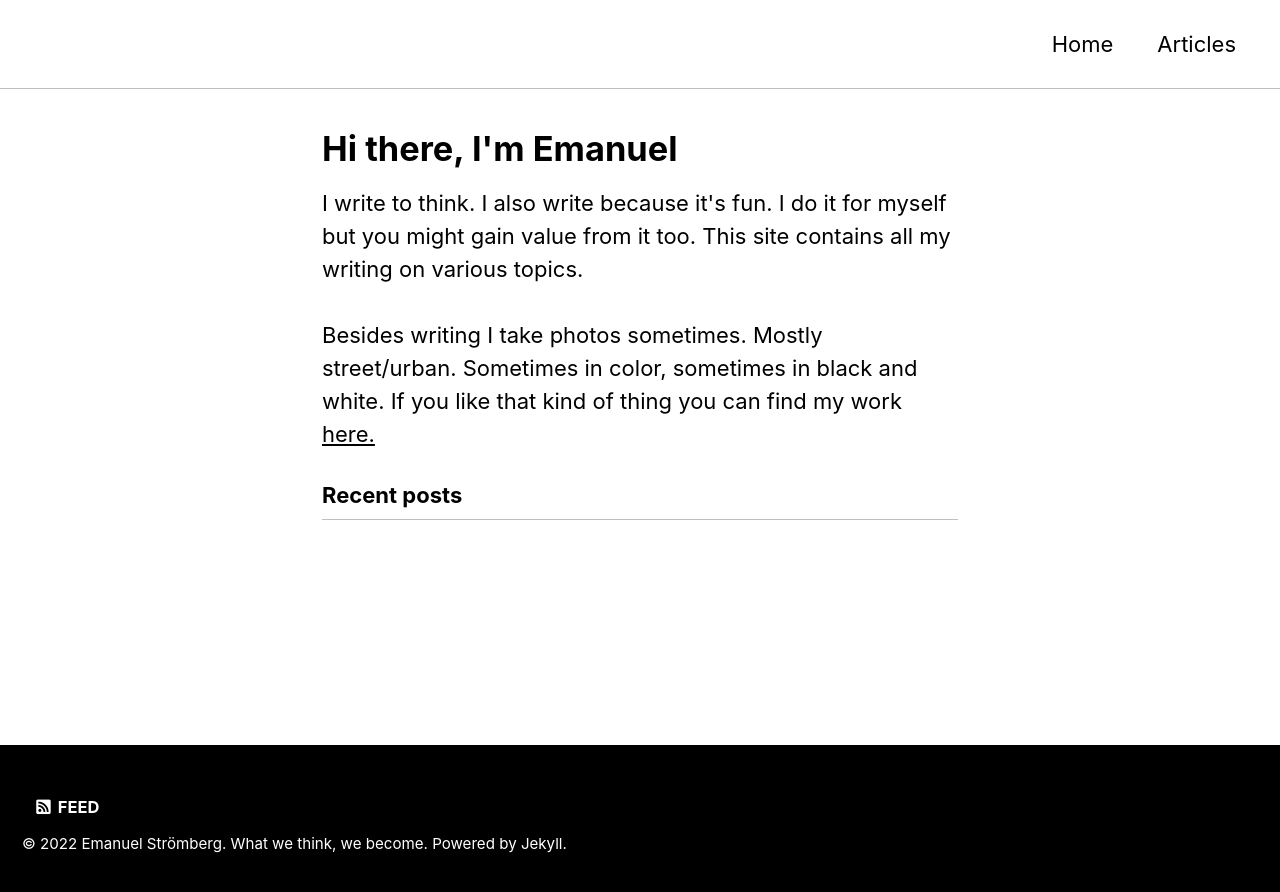
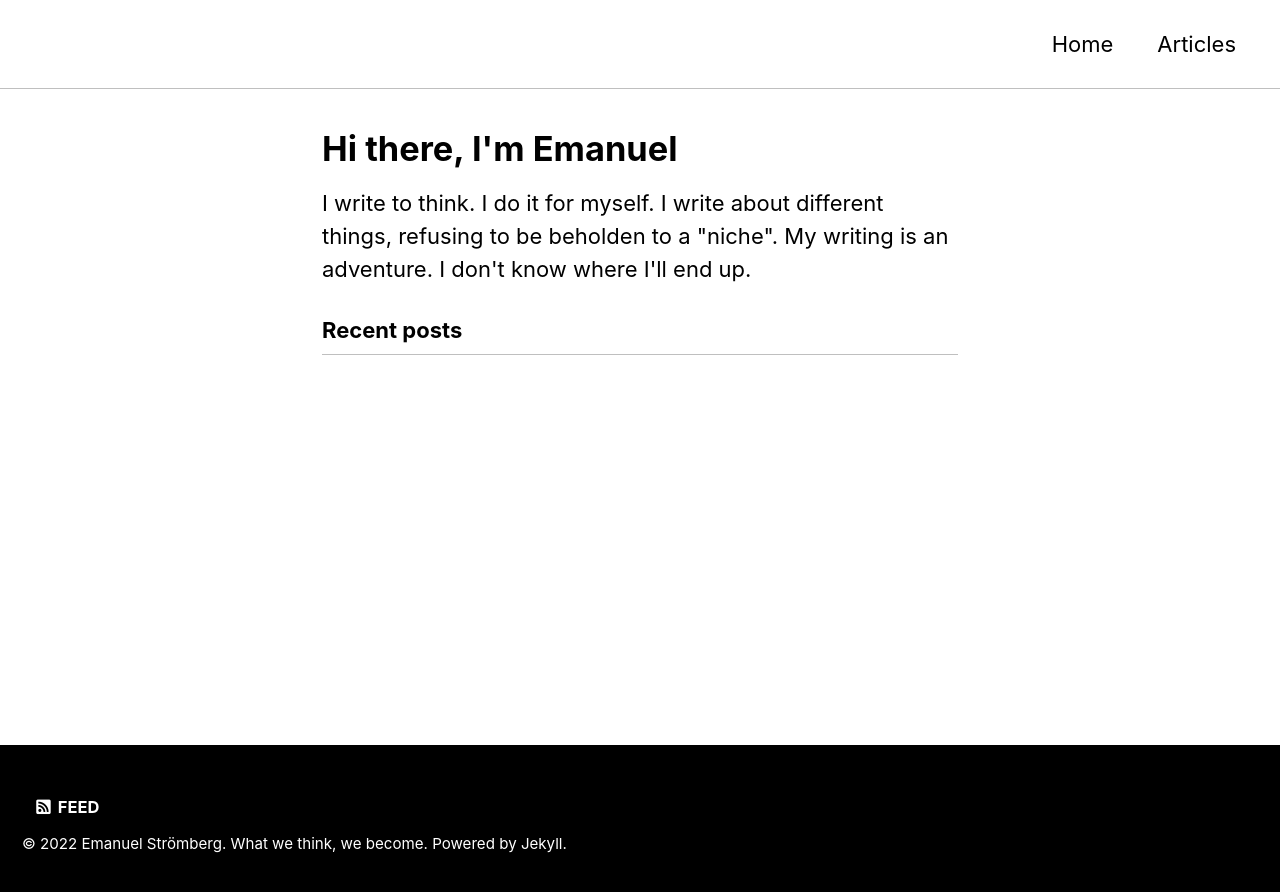
Before and after one commit to EmanuelStromberg/emanuelstromberg.github.io, a Jekyll site: the page built from index.html, in a window 1280 px wide. Shown: the top 892 px of the page. Built offline with Jekyll 4.4.1, drawn with Linux system fonts in a browser that asks for light colours; cached includes are drawn as plain includes; the list of posts is cut into pages by our own code.

Commit message:
Changed text on index page

```diff
--- a/index.html
+++ b/index.html
@@ -5,5 +5,4 @@ paginate: true
 ---
 <h1>Hi there, I'm Emanuel</h1>
 
-I write to think. I also write because it's fun. I do it for myself but  you might gain value from it too. This site contains all my writing on various topics.
-<br /><br/>Besides writing I take photos sometimes. Mostly street/urban. Sometimes in color, sometimes in black and white. If you like that kind of thing you can find my work <a href="https://www.instagram.com/emanuelstromberg">here.</a>
+I write to think. I do it for myself. I write about different things, refusing to be beholden to a "niche". My writing is an adventure. I don't know where I'll end up.
```
